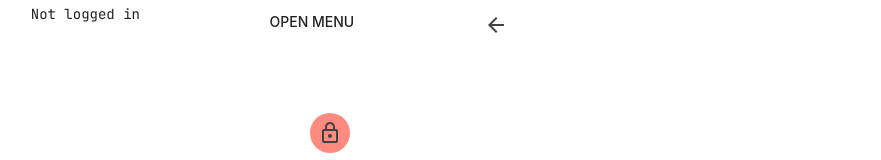
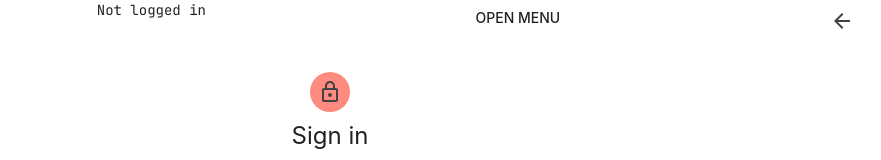
Before and after one commit to PuffCab/my-podcast-react, a React (Create React App) app: page /login in a window 1280 px wide. Shown: the top 160 px of the page, without its empty margins (310-1191 px from the left). Built offline with nearby package versions, Linux system fonts and the light colour scheme; no server answers.

Commit message:
navbar fixed to top

```diff
--- a/src/components/Episodes.js
+++ b/src/components/Episodes.js
@@ -79,6 +79,7 @@ const Episodes = ({item}) => {
 
 
     let episodeTime = new Date(item.pub_date_ms).toLocaleDateString()
+    // let addedToFavTime = new Date().toLocaleString() + '' //Date when it is added to fav
 
     const handleAddFavorite = (audio, title, thumbnail) => {
         addFavAudio(audio, title, thumbnail)
--- a/src/components/Home.js
+++ b/src/components/Home.js
@@ -18,7 +18,7 @@ function Home() {
     const classes = useStyles();
 
     return (
-        <div>
+        <div style={{marginTop: 30}}>
              <Link
                 to='/curated'
                 style={{ textDecoration: "none", color: "black" }}
--- a/src/components/List.js
+++ b/src/components/List.js
@@ -47,7 +47,7 @@ const List = () => {
   //SECTION END block code for Local fetch
   console.log(`DATA`, data)
   return (
-    <div>
+    <div style={{marginTop: 40}}>
       {data &&
         data.map((item, id) => (
           <Paper
--- a/src/components/ListDetails.js
+++ b/src/components/ListDetails.js
@@ -62,7 +62,7 @@ const ListDetails = () => {
 
     return (
 
-        <div>
+        <div style={{marginTop: 40}}>
              {
                  curListDetails && <PodcastList curListDetails={curListDetails}/>
              }
--- a/src/components/Navbar.js
+++ b/src/components/Navbar.js
@@ -45,13 +45,21 @@ const useStyles = makeStyles((theme) => ({
   logoutButton : {
     '& > *': {
       margin: theme.spacing(0),
-    }
+    },
+
+  },
+  signOutBtnDiv : {
+    marginTop: 4
   },
   navBar : {
     display: "flex",
-    flexDirection: "row",
+    position: 'fixed',
+    top: 0,
+    width: '100%',
     justifyContent: "space-around",
-    margin: "4px"
+    margin: 0,
+    backgroundColor: 'white !important',
+    zIndex: 1
   },
   backIcon: {
     marginTop: "9px"
@@ -138,8 +146,8 @@ const useStyles = makeStyles((theme) => ({
                 Open Menu
               </Button>
               <ArrowBackIcon className={classes.backIcon} onClick={handleGoBack}>Go Back</ArrowBackIcon>
-              <div>
-                <GoogleSignOut/>
+              <div className={classes.signOutBtnDiv}>
+                <GoogleSignOut className={classes.logoutButton}/>
               </div>
           </Box>
           <Menu
--- a/src/components/PodcastDetail.js
+++ b/src/components/PodcastDetail.js
@@ -56,7 +56,7 @@ const PodcastDetail = ({elements}) => {
 
 
     return (
-        <div>
+        <div style={{marginTop: 40}}>
         {
             podcastDetail && <PodcastInfo podcastDetail={podcastDetail} key={podcastDetail.id} />
         }
--- a/src/components/UserProfile.js
+++ b/src/components/UserProfile.js
@@ -132,7 +132,7 @@ function UserProfile() {
 
 
     // const { user } = useContext(AuthContext) //REVIEW  why??con el user del AuthContext, al hacer console de user.photoURL sale undefined.
-    console.log(`USERPROFILE`, profilePic)
+    // console.log(`USERPROFILE`, profilePic)
 
     const { favorites, addFavorite,addFavAudio, getFavorites, deleteFavorite, deleteFavAudio, deleteFavPodcast  } = useContext(UserProfileContext)
 
@@ -169,17 +169,18 @@ function UserProfile() {
 
     const handleDelete = (deleteUserText, timestamp) => {
         deleteFavorite(deleteUserText, timestamp)
-        console.log(`deleteUserText`, deleteUserText)
+
 
     }
 
-    const handleDeleteAudioFav = (deleteAudioFav,deleteEpisodeThumbnail, deleteFavTitle,  favEpisodeTime) => {  //REVIEW error al borrar por el timestamp...preguntar porque
-        deleteFavAudio(deleteAudioFav, deleteEpisodeThumbnail, deleteFavTitle,  favEpisodeTime)
-        console.log("favTime",favEpisodeTime)
+    const handleDeleteAudioFav = (deleteAudioFav,deleteEpisodeThumbnail, deleteFavTitle,  timestamp) => {  //REVIEW error al borrar por el timestamp...preguntar porque
+        deleteFavAudio(deleteAudioFav, deleteEpisodeThumbnail, deleteFavTitle,  timestamp)
+        console.log('favtime', timestamp)
     }
 
     const handleDeleteFavPodcast = (podcast, timestamp) => {
         deleteFavPodcast(podcast, timestamp)
+
     }
 
     // REVIEW wich logic implement to avoid "cannot map of undefined" when the user has no Fav yet?
@@ -215,7 +216,7 @@ function UserProfile() {
                                                 </Box>
                                                 {/* <h6>{favorite.toData().timestamp.toDate().toLocaleString()}</h6> */}
                                                 {favorite.data() ? favorite.data().userDescription.map((fav, index) => {
-                                                    {console.log('FAVORITE', favorite.data())}
+                                                    {/* {console.log('FAVORITE', favorite.data())} */}
 
 
                                                     return (
@@ -224,6 +225,7 @@ function UserProfile() {
                                                             <div className='col order-last'>
                                                                 <p className={classes.userText}> {fav.userText}</p>
                                                                 <IconButton aria-label="delete" onClick={() => handleDelete(fav.userText, fav.timestamp)}>
+                                                                {/* REVIEW ver con lucas si tiene sentido el tener que mandar en onclick=hadleDelete cada field a borrar */}
                                                                     <DeleteIcon />
                                                                 </IconButton>
 
@@ -242,7 +244,7 @@ function UserProfile() {
                                                 <h5>Fav Episodes</h5>
                                                 {favorite.data() ? favorite.data().favEpisodes.map((fav, index) => {
 
-                                                    let favEpisodeTime = fav.timestamp.toDate().toLocaleString() //NOTE observar como tratar timestamp
+                                                    let favEpisodeTime = fav.timestamp.toDate() //NOTE observar como tratar timestamp (tengo que eliminar el .toLocaleString(), porque daba problemas con Timeago)
                                                     {/* {console.log('EPISODE TIME',favEpisodeTime)} */}
 
                                                     return (
@@ -262,7 +264,7 @@ function UserProfile() {
                                                                             className={classes.cardSubTitle}
                                                                             variant="subtitle1"
                                                                             color="textSecondary">
-                                                                            Published on <TimeAgo date={favEpisodeTime}/>
+                                                                            Added to Fav's <TimeAgo date={favEpisodeTime}/>
                                                                         </Typography>
                                                                         </CardContent>
                                                                         <div className={classes.controls}>
@@ -279,7 +281,7 @@ function UserProfile() {
                                                                     >
                                                                     <img className={classes.episodeThumbnail} src={fav.episodeThumbnail} alt="Podcast thumbnail"/>
                                                                     </CardMedia>
-                                                                    <IconButton className="btnEpisodes" aria-label="delete" onClick={() => handleDeleteAudioFav(fav.audio, fav.episodeThumbnail, fav.episodeTitle,  fav.timestamp)}>
+                                                                    <IconButton className="btnEpisodes" aria-label="delete" onClick={() => handleDeleteAudioFav(fav.audio, fav.episodeThumbnail, fav.episodeTitle,  fav.timestamp) }>
                                                                         <DeleteIcon />
                                                                     </IconButton>
                                                                     </div>
```
